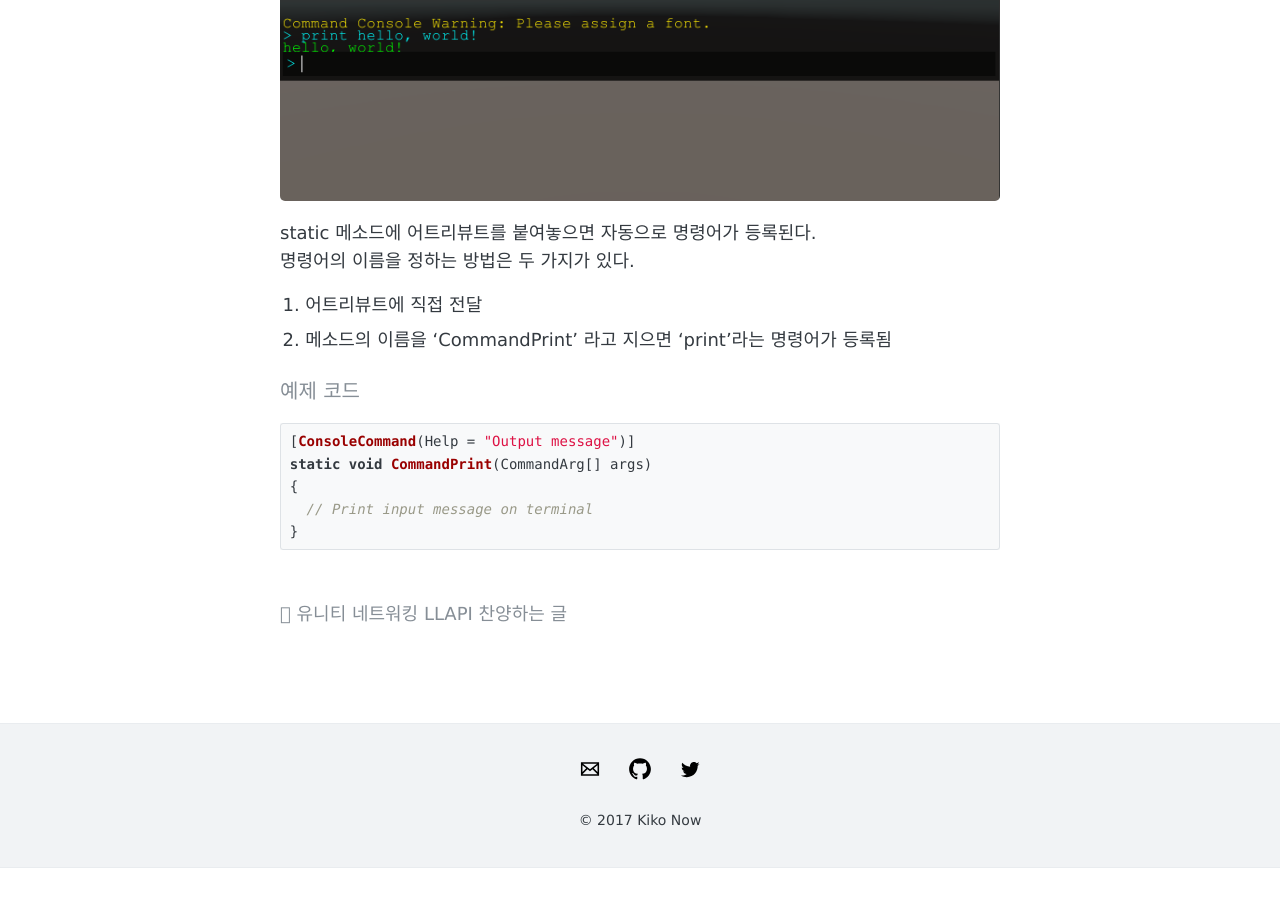
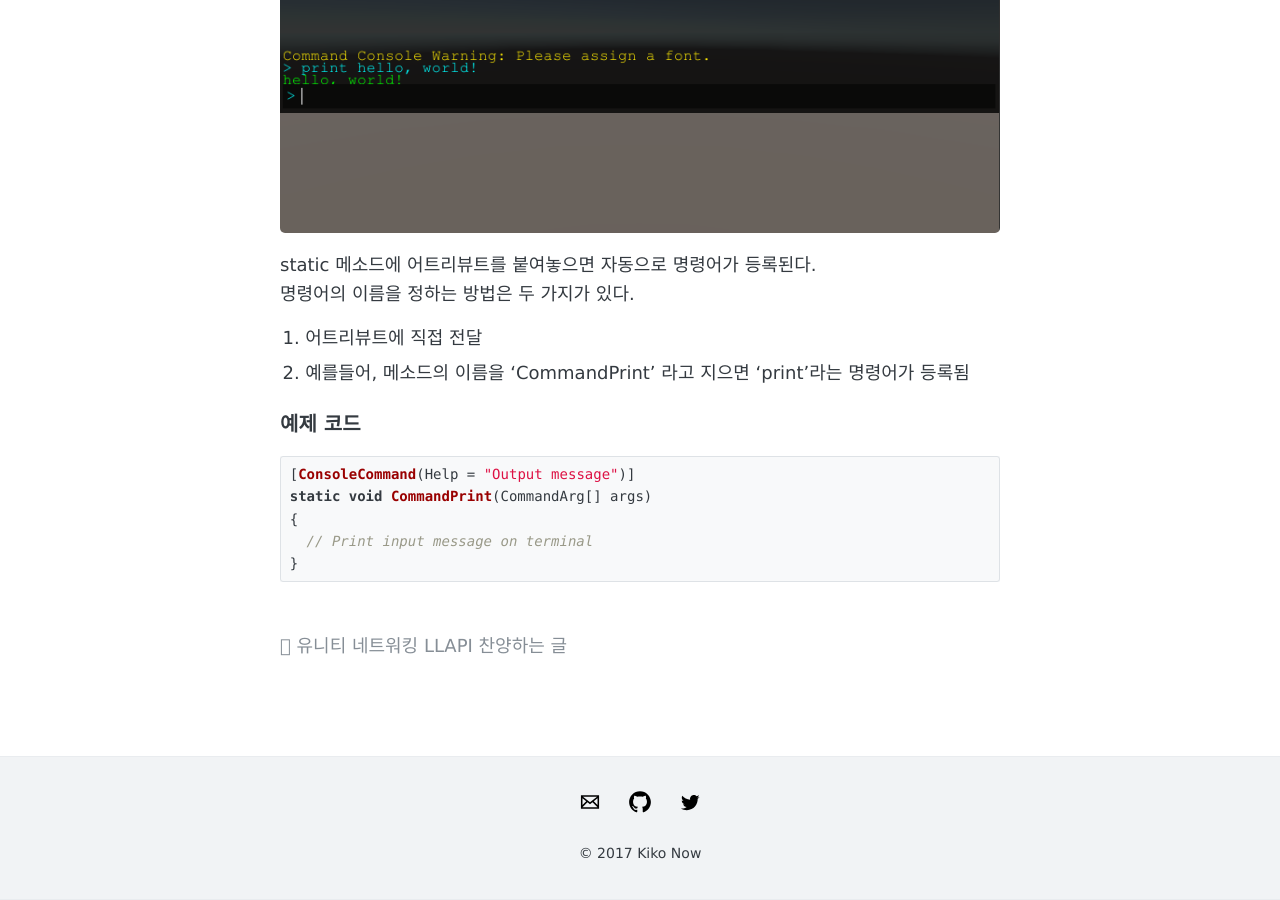
Before and after one commit to chickeningot/chickeningot.github.io, a Jekyll site: the page built from _posts/2019-04-03-multiplayer-unity.md, in a window 1280 px wide and 900 px high, scrolled down 3246 px. Built offline with Jekyll 4.4.1, drawn with Linux system fonts in a browser that asks for light colours; comment, search, counter and statistics services are not loaded; before the commit the page ends 4114 px from its top, so only the background shows below that.

Commit message:
update multiplayer-unity

````diff
--- a/_posts/2019-04-03-multiplayer-unity.md
+++ b/_posts/2019-04-03-multiplayer-unity.md
@@ -20,13 +20,13 @@ tags:
 ### 지원하는 유니티 버전
 ~2018.2.21 (2018.3 이전까지)
 
-### 네트워킹 서비스 ChickenIngot.Networking
+## 네트워킹 서비스 ChickenIngot.Networking
 ![](/images/2019-04-03-multiplayer-unity/networking.PNG)
 
 서버 열기, 서버 접속, RPC를 이용한 통신을 지원한다.
 리플렉션으로 RPC를 구현했기 때문에 멋있게 **RMP(Reflection Message Protocol)**라는 이름도 붙여줬다. 나중엔 멤버필드에도 접근할 수 있는 기능도 만들 생각이다.
 
-#### 예제 코드
+### 예제 코드
 ```csharp
 public void SendChat(string msg)
 {
@@ -52,7 +52,7 @@ private void clRPC_Chat(string msg)
 }
 ```
 
-### 스팀 ChickenIngot.Steam
+## 스팀 ChickenIngot.Steam
 ![](/images/2019-04-03-multiplayer-unity/steam1.PNG)
 ![](/images/2019-04-03-multiplayer-unity/steam2.PNG)
 
@@ -63,15 +63,15 @@ Facepuch 것이 훨씬 좋다. 게리모드와 러스트 개발자인 Garry가
 이 템플릿은 스팀 클라이언트와 서버를 자동으로 관리해 준다.
 위의 네트워킹 서비스를 이용해 서버를 열거나 닫을 경우 스팀서버도 함께 열고 닫힌다.
 
-### 개발자 콘솔
+## 개발자 콘솔
 ![](/images/2019-04-03-multiplayer-unity/console.PNG)
 
 static 메소드에 어트리뷰트를 붙여놓으면 자동으로 명령어가 등록된다.
 명령어의 이름을 정하는 방법은 두 가지가 있다.
 1. 어트리뷰트에 직접 전달
-2. 메소드의 이름을 'CommandPrint' 라고 지으면 'print'라는 명령어가 등록됨
+2. 예를들어, 메소드의 이름을 'CommandPrint' 라고 지으면 'print'라는 명령어가 등록됨
 
-#### 예제 코드
+### 예제 코드
 ```csharp
 [ConsoleCommand(Help = "Output message")]
 static void CommandPrint(CommandArg[] args)
````
